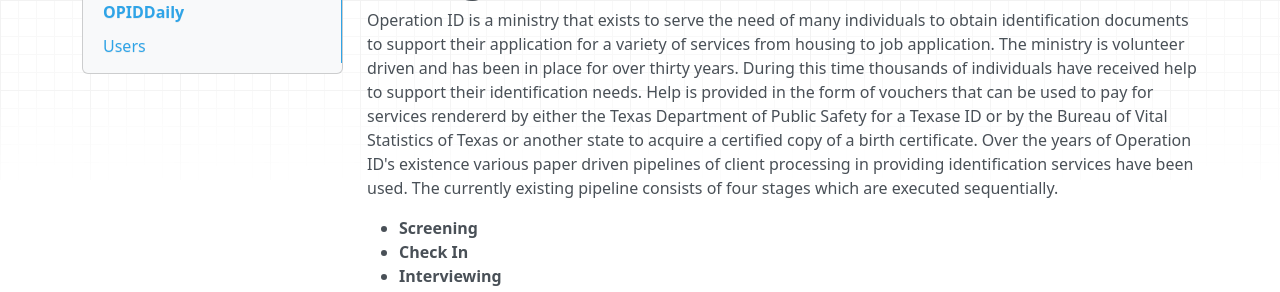
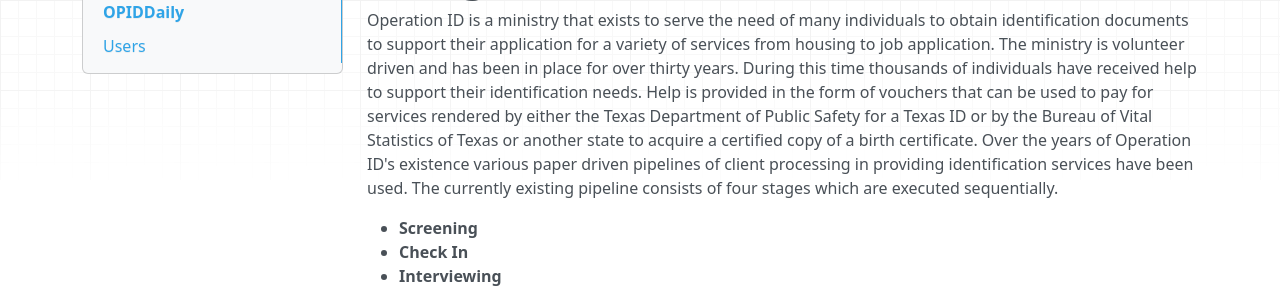
Before and after one commit to tmhsplb/opiddailydoc, an MkDocs documentation site: the page built from docs/index.md, in a window 1280 px wide and 900 px high. Shown: the part 126-418 px from the top of the window. Built offline with MkDocs 1.6.1, drawn with Linux system fonts in a browser that asks for light colours; nearby versions of some CDN libraries.

```diff
--- a/docs/index.md
+++ b/docs/index.md
@@ -2,7 +2,7 @@
 Operation ID is a ministry that exists to serve the need of many individuals to obtain identification documents to support their application for
 a variety of services from housing to job application. The ministry is volunteer driven and has been in place for over thirty years. During this time
 thousands of individuals have received help to support their identification needs. Help is provided in the form of vouchers that can be used to pay
-for services rendererd by either the Texas Department of Public Safety for a Texase ID or by the Bureau of Vital Statistics of Texas or another state
+for services rendered by either the Texas Department of Public Safety for a Texas ID or by the Bureau of Vital Statistics of Texas or another state
 to acquire a certified copy of a birth certificate.  Over the years of Operation ID's existence various paper driven pipelines of client processing in
 providing identification services have been used.  The currently existing pipeline consists of four stages which are executed sequentially.
 
```
Also changed, not shown: docs/Infrastructure.md (+12 -9 lines), docs/OpidDailyDB.png, site/Database/index.html, site/Implementation/index.html, site/Infrastructure/index.html, site/OpidDailyDB.png, site/index.html, site/search/search_index.json, site/sitemap.xml, 1 other file.
